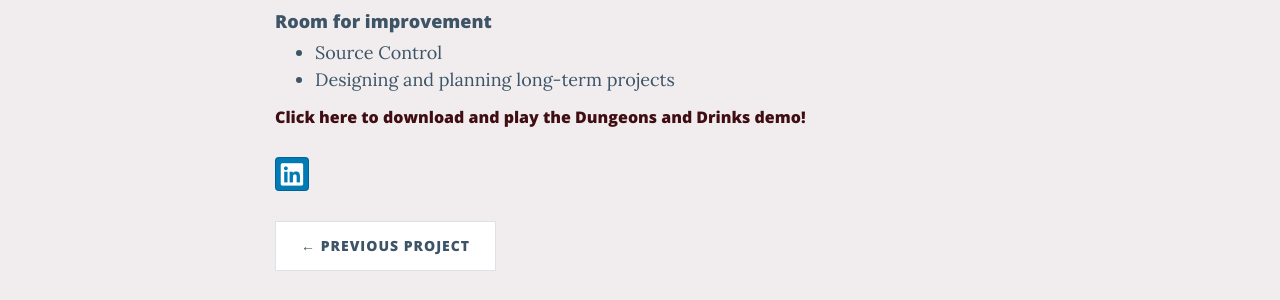
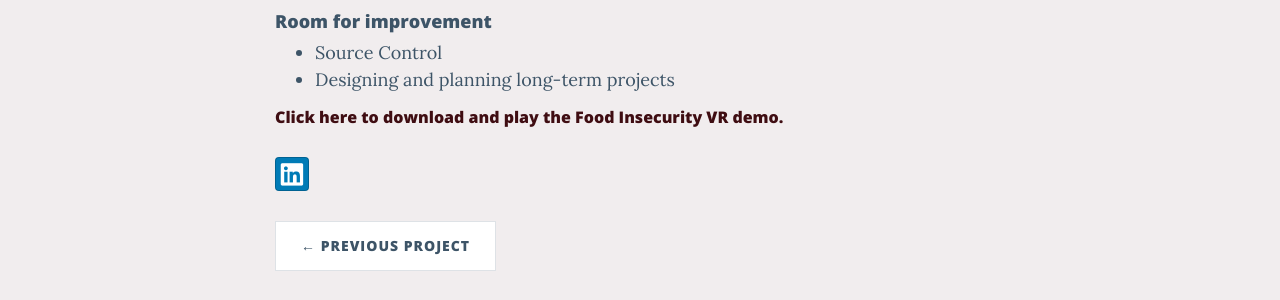
Before and after one commit to samanthemum/samanthemum.github.io, a Jekyll site: the page built from _posts/2022-05-06-food.md, in a window 1280 px wide and 900 px high, scrolled down 1429 px. Shown: the part 345-645 px from the top of the window. Built offline with Jekyll 4.4.1, drawn with Linux system fonts in a browser that asks for light colours; nearby versions of some CDN libraries.

Commit message:
Edited text

```diff
--- a/_posts/2022-05-06-food.md
+++ b/_posts/2022-05-06-food.md
@@ -30,4 +30,4 @@ The Food Insecurity Experience was my first attempt at a "serious" game. It was
 * Source Control
 * Designing and planning long-term projects
 
-<h6><a href="https://samanthemum.itch.io/food-insecurity-vr">Click here to download and play the Dungeons and Drinks demo!</a></h6>
+<h6><a href="https://samanthemum.itch.io/food-insecurity-vr">Click here to download and play the Food Insecurity VR demo.</a></h6>
```
